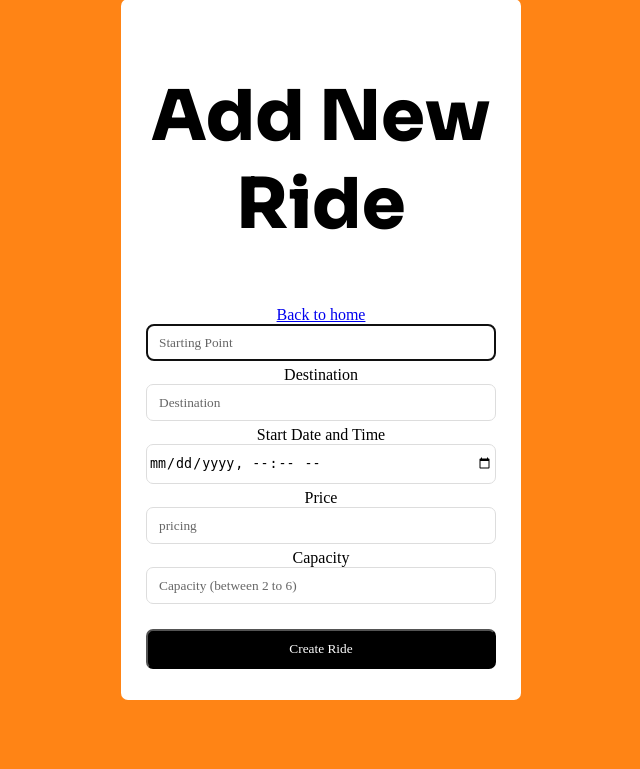
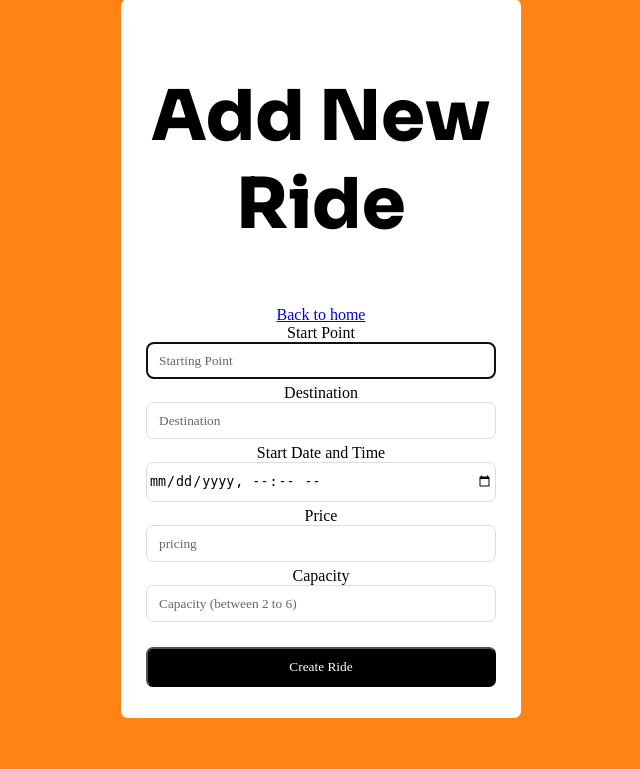
Before and after one commit to zhenyu1311/GRP26APP, a Django app: template kopidarat/templates/create_activity.html in a window 1280 px wide. Shown: the part 31-800 px from the top of the page, without its empty margins (319-959 px from the left). Run offline with Django 4.2, Linux system fonts and the light colour scheme; the template is opened without the code that fills it, so the values that code supplies are empty.

Commit message:
commit on 'master'

```diff
--- a/kopidarat/templates/create_activity.html
+++ b/kopidarat/templates/create_activity.html
@@ -72,6 +72,7 @@
 
     <form action="{% url 'create_activity' %}" method="post">
       {% csrf_token %}
+      Start Point
       <div class="form-group">
         <input
           class="form-control"
```
